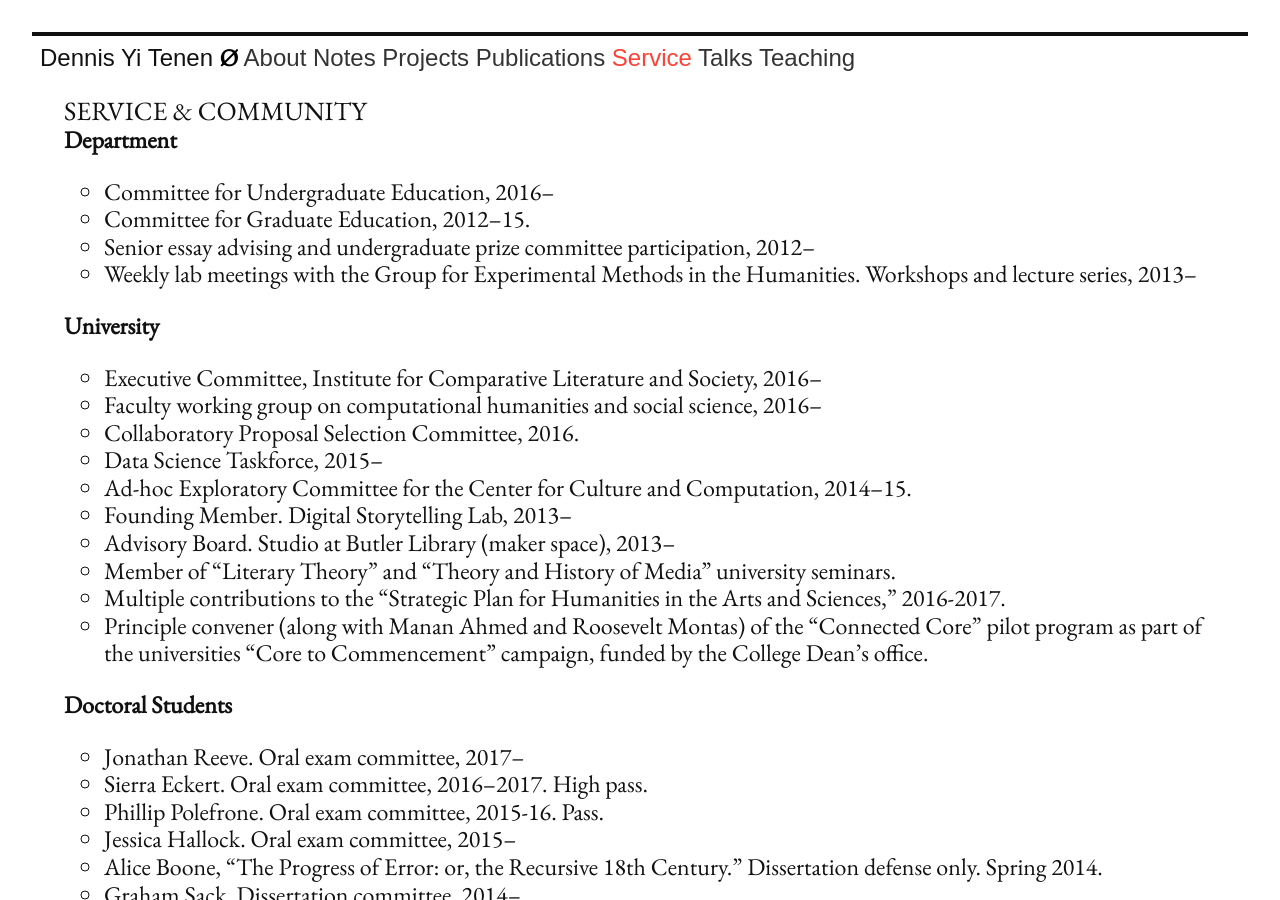
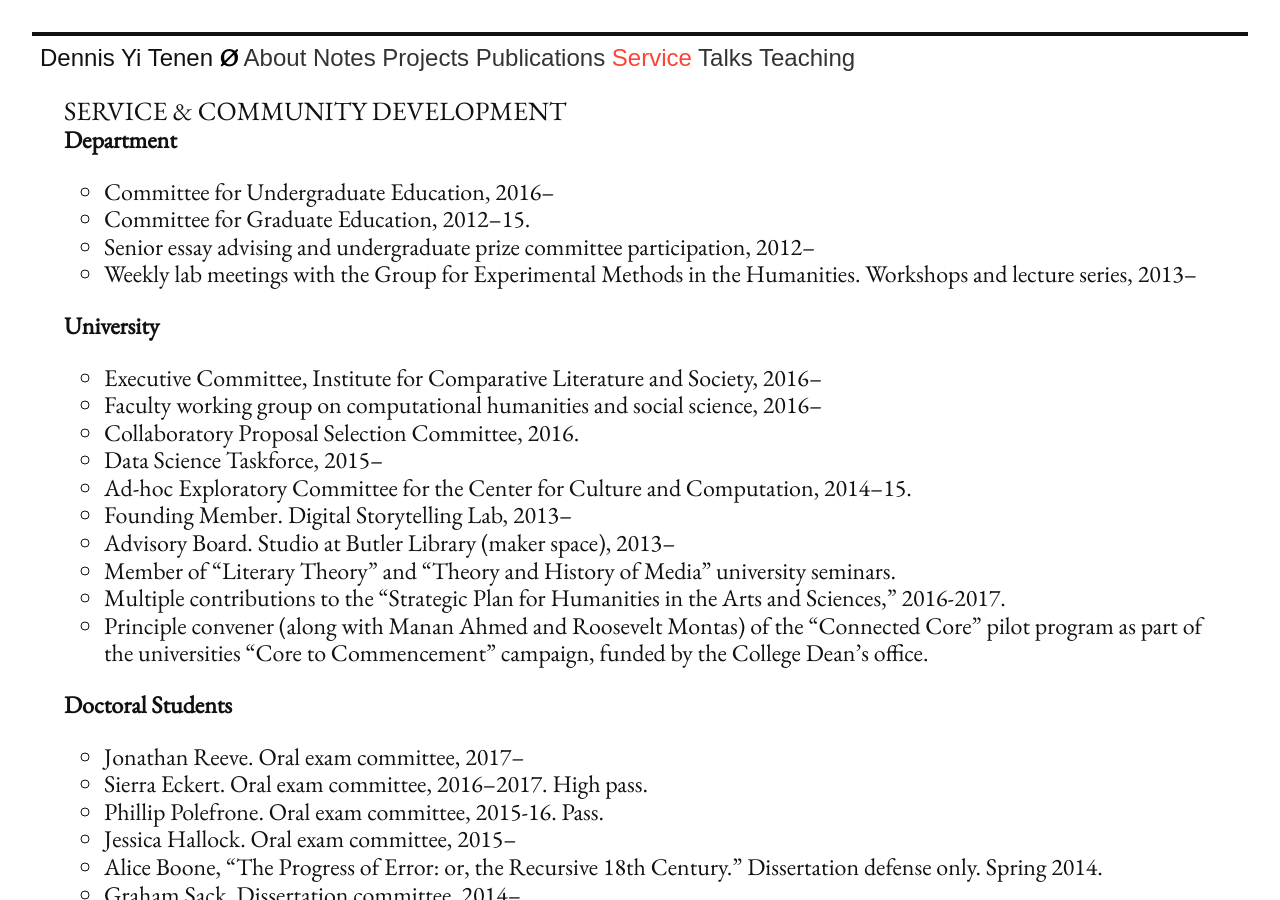
Before and after one commit to denten/denten.github.io, a Jekyll site: the page built from _pages/service.md, in a window 1280 px wide and 900 px high. Built offline with Jekyll 4.4.1, drawn with Linux system fonts in a browser that asks for light colours; nearby versions of some CDN libraries; library files that are not in the unit come from our copies.

Commit message:
add a new title for service

```diff
--- a/_includes/CV/08-service.md
+++ b/_includes/CV/08-service.md
@@ -1,4 +1,4 @@
-## Service & Community
+## Service & Community Development
 
 #### Department
 
```
